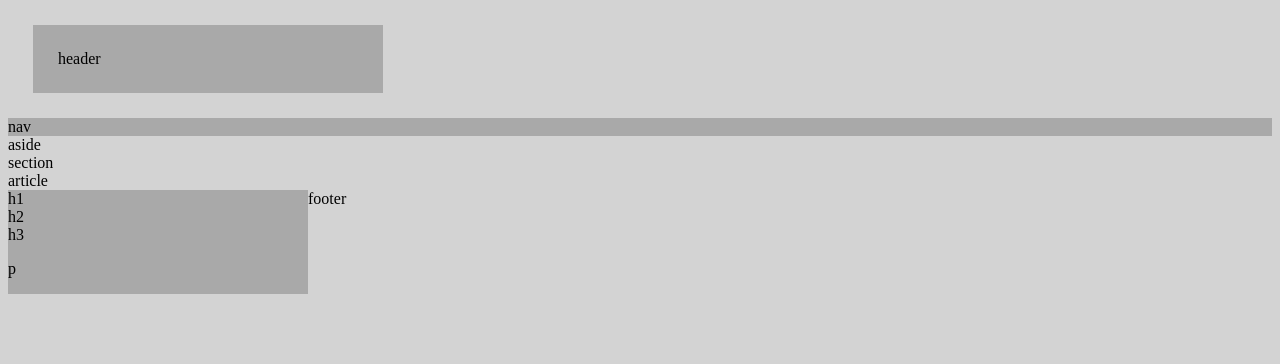
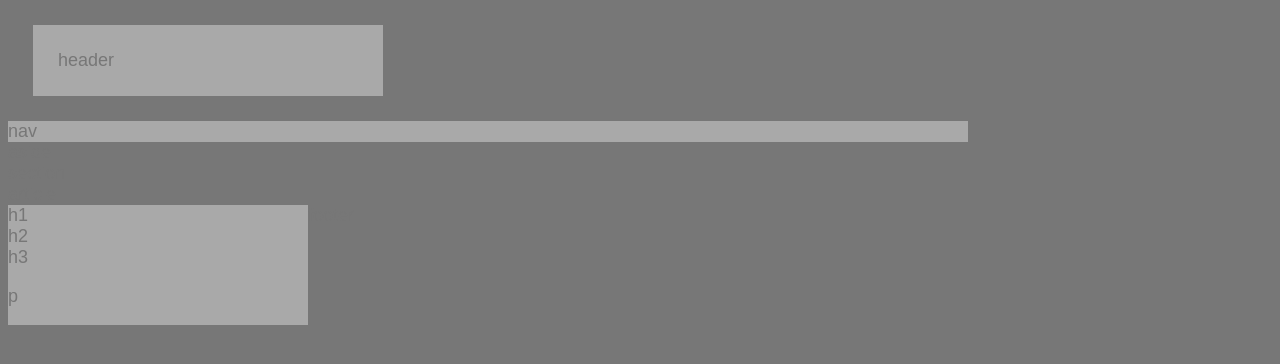
Before and after one commit to jbvailas/HW-Wireframe, a plain HTML site: page index.html in a window 1280 px wide. Drawn offline with Linux system fonts and the light colour scheme.

Commit message:
revision_3

```diff
--- a/index.css
+++ b/index.css
@@ -1,5 +1,9 @@
 body {
-    background: lightgray;
+    font-family: Arial, Helvetica Neue, Helvetica, sans-serif;
+    color: #777;
+    background: #777;
+    width: 960px;
+    font-size: 18px;
 }
 
 div {
```
